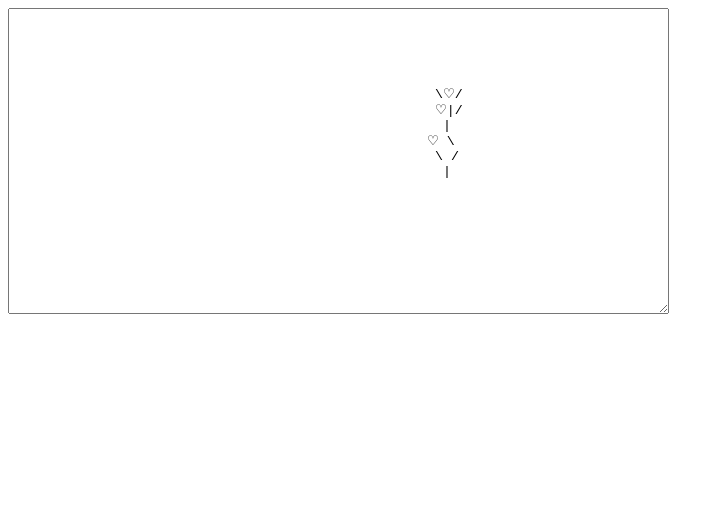
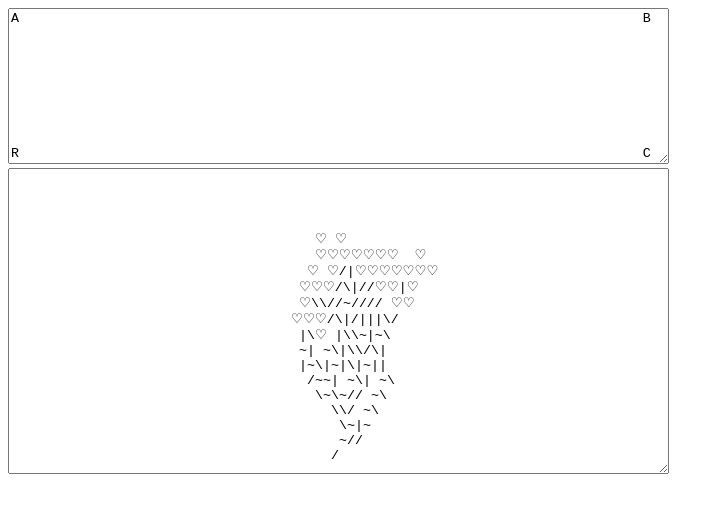
Before and after one commit to Fa3ris/my-bonsai, a plain HTML site: page index.html in a window 1280 px wide. Shown: the whole page, without its empty margins (0-724 px from the left). Drawn offline with Linux system fonts and the light colour scheme.

Commit message:
generate bonsai with queue

```diff
--- a/index.html
+++ b/index.html
@@ -6,6 +6,7 @@
     <title>My bonsai</title>
   </head>
   <body>
+    <div id="DEBUG"></div>
     <script src="main.js"></script>
   </body>
 </html>
--- a/main.js
+++ b/main.js
@@ -3,47 +3,157 @@ const blank = " ";
 const branch = "|";
 const leftBranch = "/";
 const rightBranch = "\\";
+const lateral = "~";
 
+/**
+ *
+ * @param {*} min inclusive
+ * @param {*} max inclusive
+ * @returns
+ */
+function randInt(min, max) {
+  const minCeiled = Math.ceil(Math.min(min, max));
+  const maxFloored = Math.floor(Math.max(min, max));
+  return Math.floor(
+    minCeiled + Math.random() * (Math.abs(maxFloored - minCeiled) + 1)
+  );
+}
+
+const yCodeOffset = 10;
+// dx + 10 * dy
+const charCode = {
+  [-1 + -1 * yCodeOffset]: leftBranch, // -11
+  [-1 + 0 * yCodeOffset]: lateral, // -1
+  [-1 + 1 * yCodeOffset]: rightBranch, // 9
+
+  [0 + -1 * yCodeOffset]: branch, // -10
+  [0 + 0 * yCodeOffset]: lateral, // 0
+  [0 + 1 * yCodeOffset]: branch, // 10
+
+  [1 + -1 * yCodeOffset]: rightBranch, // -9
+  [1 + 0 * yCodeOffset]: lateral, // 1
+  [1 + 1 * yCodeOffset]: leftBranch, // 11
+};
+const xDirs = [-1, 0, 1];
+const yDirs = [0, 1];
 /**
  *
  * @param {number} width
  * @param {number} height
- * @returns {string[] }
+ * @returns {{lines: string[], seedY: number }}
  */
 function generateTree(width, height) {
-  const xInMiddle = Math.round(Math.random() * (width / 2) + width / 4);
-  const seedX = Math.min(xInMiddle, width - 1);
-
-  const yInlowerHalf = Math.round(Math.random() * (height / 2));
-  const seedY = yInlowerHalf; // Math.min(yInlowerHalf, height - 1);
-
   const lines = Array(width * height).fill(blank);
 
-  lines[seedY * width + seedX] = branch;
+  const getIndex = (x, y) => (height - 1 - y) * width + x;
 
-  for (let y = seedY; y < height - 1; y++) {
-    for (let x = 0; x < width; x++) {
-      const curr = lines[y * width + x];
-      if (curr === blank || curr === leaf) continue;
+  const setCase = (x, y, char) => {
+    lines[getIndex(x, y)] = char;
+  };
 
-      const left = Math.max(0, x - 1);
-      const center = x;
-      const right = Math.min(width - 1, x + 1);
-      const lowerChanceIfNearRoot = Math.abs((seedY - y) / seedY);
-      const nextRow = (y + 1) * width;
-      if (Math.random() < 0.5)
-        lines[nextRow + left] =
-          Math.random() < lowerChanceIfNearRoot ? leaf : leftBranch;
-      if (Math.random() < 0.5)
-        lines[nextRow + center] =
-          Math.random() < lowerChanceIfNearRoot ? leaf : branch;
-      if (Math.random() < 0.5)
-        lines[nextRow + right] =
-          Math.random() < lowerChanceIfNearRoot ? leaf : rightBranch;
+  const getCase = (x, y) => lines[getIndex(x, y)];
+
+  const getChar = (dx, dy) => charCode[dx + dy * yCodeOffset];
+
+  const seedX = Math.round(width / 2);
+  const seedY = 1;
+  const queue = [{ x: seedX, y: seedY, life: 20 }];
+
+  while (queue.length) {
+    const { x, y, life } = queue.shift();
+
+    if (life < 1) {
+      throw new Error();
+    }
+
+    let dx;
+    let dy;
+
+    let attempts = 5;
+    while (attempts) {
+      attempts--;
+      const tempDx = xDirs[randInt(0, xDirs.length - 1)];
+      const tempDY = yDirs[randInt(0, yDirs.length - 1)];
+
+      if (tempDx === 0 && tempDY === 0) {
+        continue;
+      }
+
+      const tempNx = x + tempDx;
+      const tempNY = y + tempDY;
+
+      const oob =
+        tempNx < 0 || tempNx > width - 1 || tempNY < 0 || tempNY > height - 1;
+      if (oob) {
+        continue;
+      }
+      if (getCase(tempNx, tempNY) === blank) {
+        dx = tempDx;
+        dy = tempDY;
+        break;
+      }
+    }
+
+    if (dx === undefined) {
+      console.log("cannot find direction, DIE");
+      continue;
+    }
+
+    const newX = x + dx;
+    const newY = y + dy;
+
+    const ch = life === 1 ? leaf : getChar(dx, dy);
+    setCase(x, y, ch);
+
+    if (life > 1) {
+      const newLife = life - 1;
+      queue.push({ x: newX, y: newY, life: newLife });
+
+      if (life % 13 == 0 || randInt(0, 40) < 10 || life < 5) {
+        queue.push({ x: x, y: y, life: newLife });
+      }
     }
   }
 
   return { lines, seedY };
+}
+
+if (document.body.querySelector("#DEBUG")) {
+  (function () {
+    const el = document.createElement("textarea");
+    const width = 80;
+    const height = 10;
+    el.cols = width;
+    el.rows = height;
+    document.body.append(el);
+
+    const foo = Array(width * height).fill(blank);
+
+    const rY = 0;
+    const rX = 0;
+    foo[(height - 1 - rY) * width + rX] = "R";
+    const cY = 0;
+    const cX = width - 1;
+    foo[(height - 1 - cY) * width + cX] = "C";
+
+    foo[(height - 1 - (height - 1)) * width + 0] = "A";
+    foo[(height - 1 - (height - 1)) * width + width - 1] = "B";
+
+    const displayTree = (y) => {
+      if (y > height) {
+        return;
+      }
+
+      setTimeout(() => {
+        el.value = buffer(y, height, width, foo);
+        displayTree(y + 1);
+      }, 100);
+    };
+
+    el.value = buffer(0, height, width, foo);
+
+    displayTree(1);
+  })();
 }
 
 (function () {
@@ -54,10 +164,10 @@ function generateTree(width, height) {
   el.rows = height;
   document.body.append(el);
 
-  const { lines: tree, seedY } = generateTree(width, height);
+  const { lines: tree } = generateTree(width, height);
 
   const displayTree = (y) => {
-    if (y >= height) {
+    if (y > height) {
       return;
     }
 
@@ -67,24 +177,27 @@ function generateTree(width, height) {
     }, 100);
   };
 
-  el.value = buffer(seedY, height, width, tree);
+  el.value = buffer(0, height, width, tree);
 
-  displayTree(seedY + 1);
+  displayTree(1);
 })();
 
 function buffer(y, height, width, tree) {
   const blanks = Array(height - y)
-    .fill(Array(width).fill(blank).join(""))
+    .fill(Array(width).fill("*").join(""))
     .join("\n");
 
   const rendered = [...Array(y)]
     .map((_, row) => {
       return tree
-        .slice(row * width, (row + 1) * width)
-        .reverse()
+        .slice((height - 1 - row) * width, (height - row) * width)
         .join("");
     })
     .reverse()
     .join("\n");
-  return blanks + "\n" + rendered;
+
+  if (blanks.length) {
+    return blanks + "\n" + rendered;
+  }
+  return rendered;
 }
```
